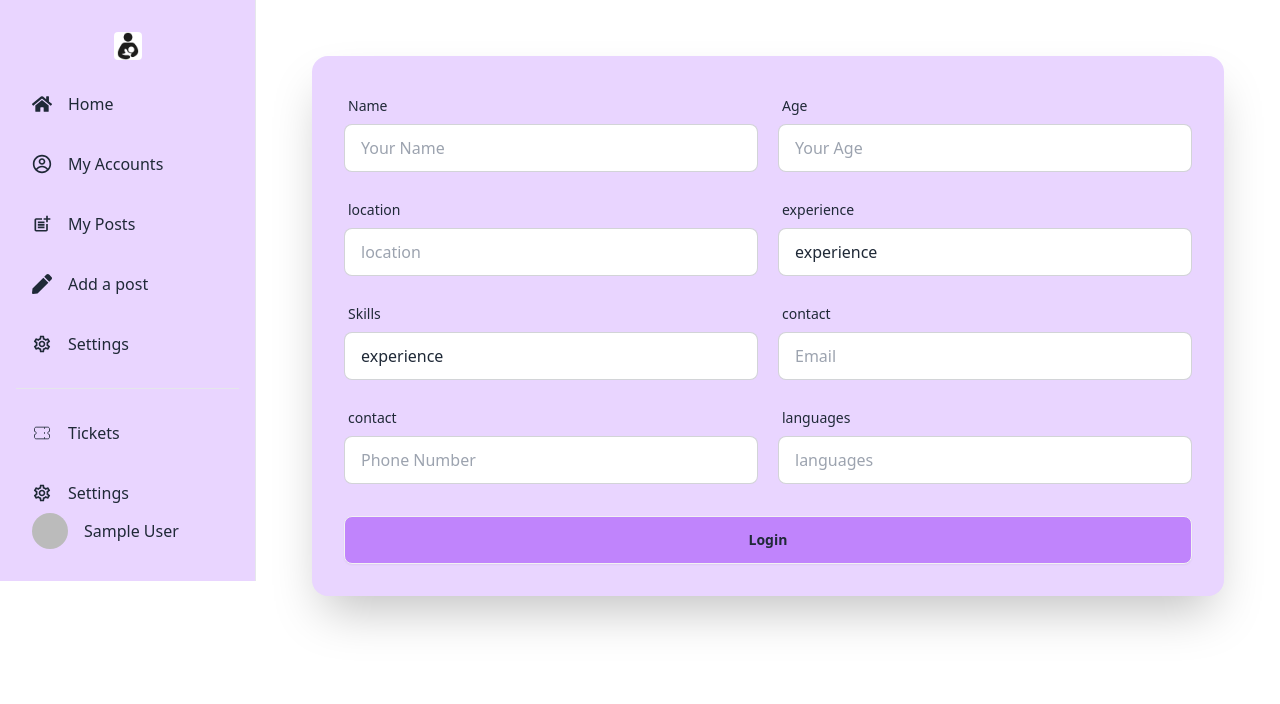
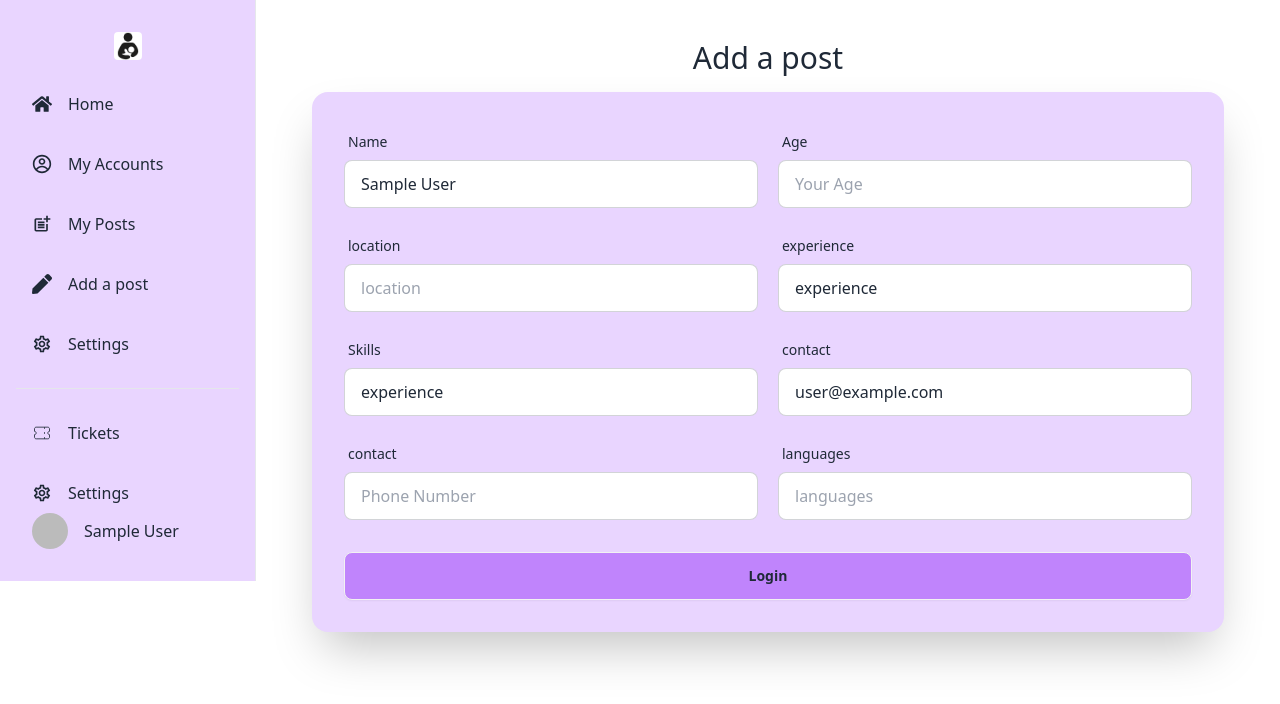
Before and after one commit to minajarifa/Nanny-lagbe, a React (Vite) app in the folder GadgetClient/: page /NannyDashboard/AddPost in a window 1280 px wide. Shown: the top 704 px of the page. Built offline with nearby package versions, Linux system fonts and the light colour scheme; no server answers; sample sign-in values are in the browser's storage.

Commit message:
added a post

```diff
--- a/GadgetClient/package.json
+++ b/GadgetClient/package.json
@@ -18,7 +18,7 @@
     "react-dom": "^18.3.1",
     "react-helmet": "^6.1.0",
     "react-helmet-async": "^2.0.5",
-    "react-hook-form": "^7.53.0",
+    "react-hook-form": "^7.54.2",
     "react-icons": "^5.3.0",
     "react-router-dom": "^6.26.2",
     "sort-by": "^1.2.0",
--- a/GadgetClient/src/Page/NanyDashboard/AddPost/AddPost.jsx
+++ b/GadgetClient/src/Page/NanyDashboard/AddPost/AddPost.jsx
@@ -1,11 +1,23 @@
 import { useForm } from "react-hook-form"
+import useAuth from "../../../Hooks/useAuth/useAuth";
+import axios from 'axios';
+export default function AddPost() {
+    const { user } = useAuth();
+    const { register, handleSubmit, formState: { errors }, } = useForm()
 
-export default function AddPost() {
-    const { register, handleSubmit } = useForm()
-    const onSubmit = (data) => {
+    const onSubmit = async (data) => {
+        const { age, experience, languages, location, name, phoneNoumber, skills, userName, email } = data;
         console.log(data);
+        try {
+            const { getData } = await axios.post(`${import.meta.env.VITE_API_URL}/nannyCollection`, data)
+            console.log(getData)
+        } catch (error) {
+            console.log(error)
+        }
     }
-    return (
+    return (<div>
+
+        <h1 className="text-3xl text-center">Add a post</h1>
         <div className="w-full hero-content">
             <div className="w-full bg-purple-200 shadow-2xl card shrink-0">
                 <form onSubmit={handleSubmit(onSubmit)} className="w-full card-body">
@@ -14,25 +26,30 @@ export default function AddPost() {
                             <label className="label">
                                 <span className="label-text">Name</span>
                             </label>
-                            <input type="text" {...register("name")} placeholder="Your Name" className="input input-bordered" required />
+                            <input defaultValue={user?.displayName} type="text" {...register("name", { required: true })} placeholder="Your Name" className="input input-bordered" />
+                            {errors.name && <span className="text-red-600">This field is required</span>}
                         </div>
                         <div className="form-control">
                             <label className="label">
                                 <span className="label-text">Age</span>
                             </label>
-                            <input type="text" {...register("age")} placeholder="Your Age" className="input input-bordered" required />
+                            <input type="text" {...register("age", { required: true })} placeholder="Your Age" className="input input-bordered" />
+                            {errors.age && <span className="text-red-600">This field is required</span>}
+
                         </div>
                         <div className="form-control">
                             <label className="label">
                                 <span className="label-text">location</span>
                             </label>
-                            <input type="text" {...register("location")} placeholder="location" className="input input-bordered" required />
+                            <input type="text" {...register("location", { required: true })} placeholder="location" className="input input-bordered" />
+                            {errors.location && <span className="text-red-600">This field is required</span>}
+
                         </div>
                         <div className="form-control">
                             <label className="label">
                                 <span className="label-text">experience</span>
                             </label>
-                            <select {...register("experience")} type="text" placeholder="experience" className="input input-bordered">
+                            <select {...register("experience", { required: true })} type="text" placeholder="experience" className="input input-bordered">
                                 <option value="">experience</option>
                                 <option value="6 Month">6 Month</option>
                                 <option value="1 years">1 years</option>
@@ -42,12 +59,14 @@ export default function AddPost() {
                                 <option value="5 years">5 years</option>
                                 <option value="6 years">6 years</option>
                             </select>
+                            {errors.experience && <span className="text-red-600">This field is required</span>}
+
                         </div>
                         <div className="form-control">
                             <label className="label">
                                 <span className="label-text">Skills</span>
                             </label>
-                            <select {...register("skills")} type="text" placeholder="experience" className="input input-bordered">
+                            <select {...register("skills", { required: true })} type="text" placeholder="experience" className="input input-bordered">
                                 <option value="">experience</option>
                                 <option value="Arts & Crafts">Arts & Crafts</option>
                                 <option value="Outdoor Activities">Outdoor Activities</option>
@@ -58,24 +77,30 @@ export default function AddPost() {
                                 <option value="Light Housekeeping">Light Housekeeping</option>
                                 <option value="Infant Care">Infant Care</option>
                             </select>
+                            {errors.skills && <span className="text-red-600">This field is required</span>}
+
                         </div>
                         <div className="form-control">
                             <label className="label">
                                 <span className="label-text">contact</span>
                             </label>
-                            <input type="email" {...register("email")} placeholder="Email" className="input input-bordered" required />
+                            <input type="email" defaultValue={user?.email} {...register("email", { required: true })} placeholder="Email" className="input input-bordered" />
+                            {errors.email && <span className="text-red-600">This field is required</span>}
+
                         </div>
                         <div className="form-control">
                             <label className="label">
                                 <span className="label-text">contact</span>
                             </label>
-                            <input type="number" {...register("phoneNoumber")} placeholder="Phone Number" className="input input-bordered" required />
+                            <input type="number" {...register("phoneNoumber", { required: true })} placeholder="Phone Number" className="input input-bordered" />
+                            {errors.phoneNoumber && <span className="text-red-600">This field is required</span>}
                         </div>
                         <div className="form-control">
                             <label className="label">
                                 <span className="label-text">languages</span>
                             </label>
-                            <input type="text" {...register("languages")} placeholder="languages" className="input input-bordered" required />
+                            <input type="text" {...register("languages", { required: true })} placeholder="languages" className="input input-bordered" />
+                            {errors.languages && <span className="text-red-600">This field is required</span>}
                         </div>
                         {/* <div className="form-control">
                             <label className="label">
@@ -90,5 +115,7 @@ export default function AddPost() {
                 </form>
             </div>
         </div>
+    </div>
+
     )
 }
--- a/GadgetClient/src/main.jsx
+++ b/GadgetClient/src/main.jsx
@@ -48,7 +48,7 @@ const router = createBrowserRouter([
       },
       {
         path: "/AboutUs",
-        element:<AboutUs />
+        element: <AboutUs />
       }
 
     ],
@@ -68,7 +68,11 @@ const router = createBrowserRouter([
       },
       {
         path: "/NannyDashboard/AddPost",
-        element: <AddPost />,
+        element: (
+          <PrivateRouter>
+            <AddPost />
+          </PrivateRouter>
+        ),
       },
 
 
```
Also changed, not shown: 2 other files (tests, documents, lock files or other folders).
